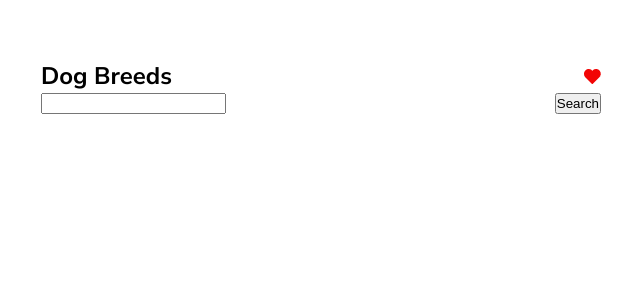
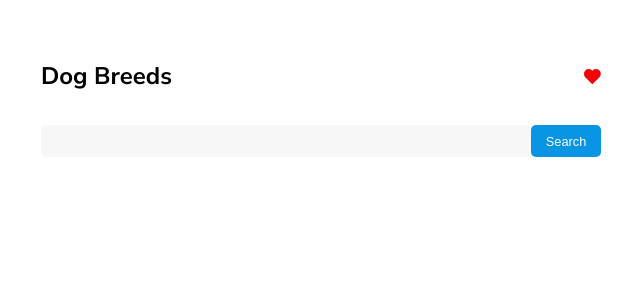
Before and after one commit to helloextend/react-challenge, a React app: page / in a window 1280 px wide. Shown: the top 300 px of the page, without its empty margins (319-959 px from the left). Built offline with nearby package versions, Linux system fonts and the light colour scheme.

Commit message:
SearchBar styled

```diff
--- a/src/components/SearchBar.tsx
+++ b/src/components/SearchBar.tsx
@@ -14,8 +14,8 @@ class SearchBar extends React.Component {
   render() {
     return (
       <Container>
-        <input></input>
-        <button>Search</button>
+        <Input></Input>
+        <Button>Search</Button>
       </Container>
     )
   }
@@ -24,6 +24,28 @@ class SearchBar extends React.Component {
 const Container = styled.div({
   display: 'flex',
   justifyContent: 'space-between',
+  marginTop: '2rem',
+  marginBottom: '2rem',
+})
+
+const Input = styled.input({
+  width: '100%',
+  height: '2rem',
+  backgroundColor: '#f7f7f7',
+  borderRadius: '5px',
+  border: '1px solid #f7f7f7',
+})
+
+const Button = styled.button({
+  border: 'none',
+  borderRadius: '5px',
+  backgroundColor: '#0794e3',
+  color: 'white',
+  fontSize: '0.8rem',
+  width: '5rem',
+  '&:hover': {
+    backgroundColor: '#7d7c7b',
+  },
 })
 
 export default SearchBar
```
